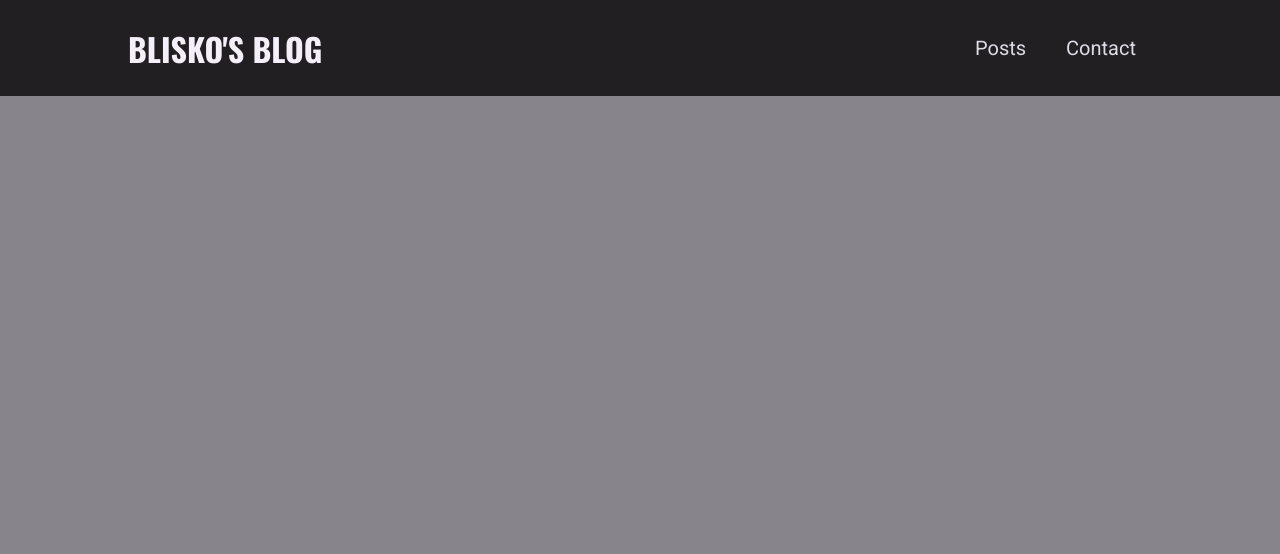
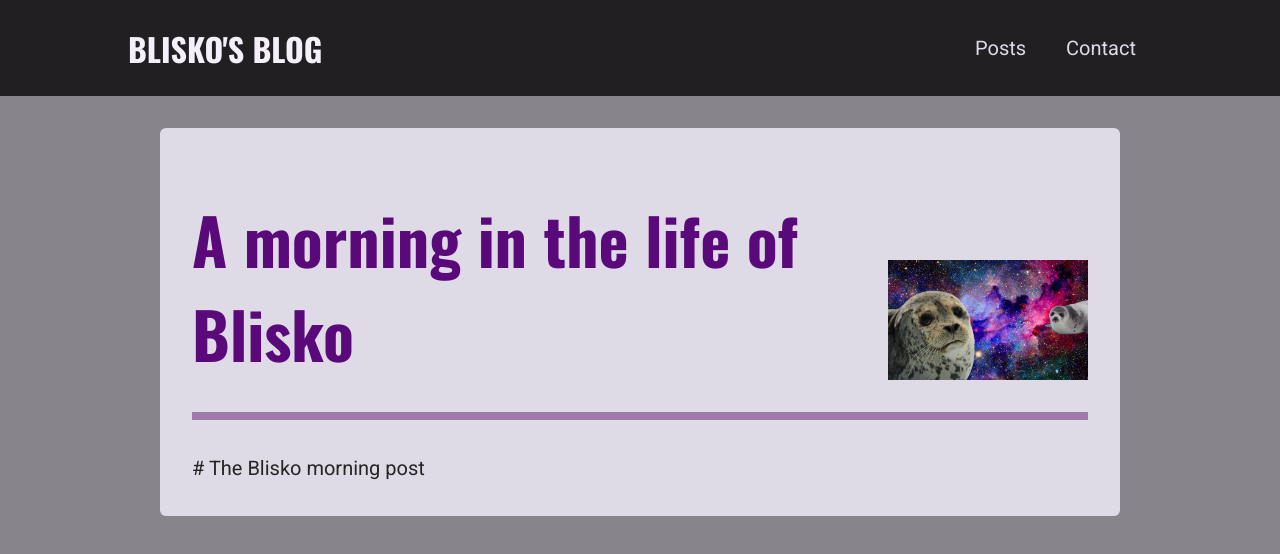
Before and after one commit to barcafa/bloggy, a Next.js app: page /posts/blisko-afternoon in a window 1280 px wide. Shown: the top 554 px of the page. Built offline with nearby package versions, Linux system fonts and the light colour scheme.

Commit message:
Added post detail

```diff
--- /dev/null
+++ b/components/posts/post-detail/post-content.js
@@ -0,0 +1,21 @@
+import PostHeader from "./post-header";
+import classes from "./post-content.module.css";
+
+export const DUMMY_POST = {
+  slug: 'blisko-morning',
+  title: 'A morning in the life of Blisko',
+  image: 'blisko-morning.jpg',
+  date: '2022-11-13',
+  content: '# The Blisko morning post'
+}
+
+export default function PostContent() {
+  const imagePath = `/images/posts/${DUMMY_POST.slug}/${DUMMY_POST.image}`;
+
+  return (
+    <article className={classes.content}>
+      <PostHeader title={DUMMY_POST.title} image={imagePath} />
+      {DUMMY_POST.content}
+    </article>
+  )
+}
--- /dev/null
+++ b/components/posts/post-detail/post-content.module.css
@@ -0,0 +1,26 @@
+.content {
+  width: 95%;
+  max-width: 60rem;
+  margin: var(--size-8) auto;
+  font-size: var(--size-5);
+  line-height: var(--size-8);
+  background-color: var(--color-grey-100);
+  border-radius: 6px;
+  padding: var(--size-4);
+}
+
+.content p {
+  color: var(--color-grey-800);
+}
+
+.content .image {
+  margin: var(--size-4) auto;
+  width: 100%;
+  max-width: 600px;
+}
+
+@media (min-width: 768px) {
+  .content {
+    padding: var(--size-8);
+  }
+}
--- /dev/null
+++ b/components/posts/post-detail/post-header.js
@@ -0,0 +1,13 @@
+import Image from "next/image";
+import classes from "./post-header.module.css";
+
+export default function PostHeader(props) {
+  const {title, image} = props;
+
+  return (
+    <header className={classes.header}>
+      <h1>{title}</h1>
+      <Image src={image} alt={title} width={200} height={150}/>
+    </header>
+  )
+}
--- /dev/null
+++ b/components/posts/post-detail/post-header.module.css
@@ -0,0 +1,37 @@
+.header {
+  padding-bottom: var(--size-8);
+  border-bottom: 8px solid var(--color-primary-100);
+  margin: var(--size-4) 0;
+  display: flex;
+  flex-direction: column-reverse;
+  justify-content: space-between;
+  align-items: center;
+  gap: 1rem;
+}
+
+.header h1 {
+  font-size: var(--size-8);
+  color: var(--color-primary-500);
+  margin: 0;
+  line-height: initial;
+  text-align: center;
+}
+
+.header img {
+  object-fit: cover;
+  width: 200px;
+  height: 120px;
+}
+
+@media (min-width: 768px) {
+  .header {
+    margin: var(--size-8) 0;
+    flex-direction: row;
+    align-items: flex-end;
+  }
+
+  .header h1 {
+    font-size: var(--size-16);
+    text-align: left;
+  }
+}
--- a/pages/posts/[slug].js
+++ b/pages/posts/[slug].js
@@ -1 +1,7 @@
-export default function PostDetailPage() {}
+import PostContent from "../../components/posts/post-detail/post-content";
+
+export default function PostDetailPage(props) {
+  return (
+    <PostContent />
+  )
+}
```
Also changed, not shown: components/posts/all-posts.js (added, +12 -0 lines), components/posts/all-posts.module.css (added, +17 -0 lines), pages/posts/index.js (+35 -1 lines).
